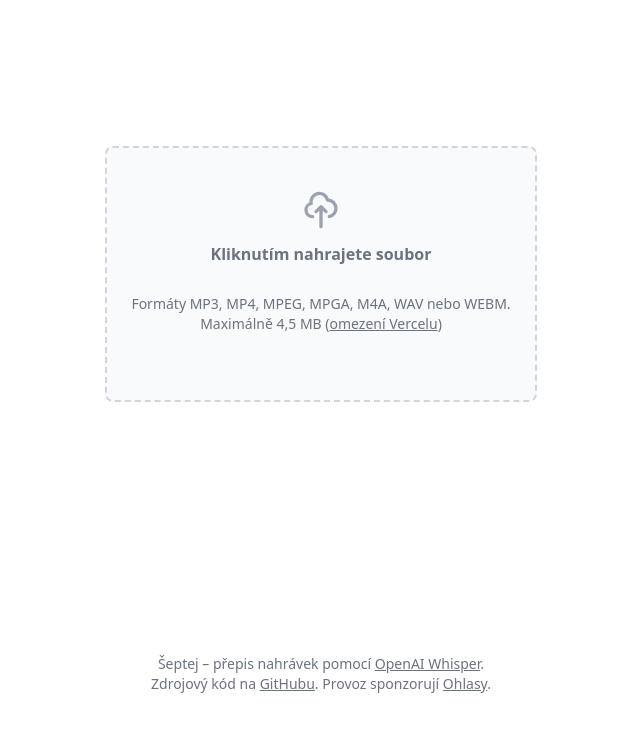
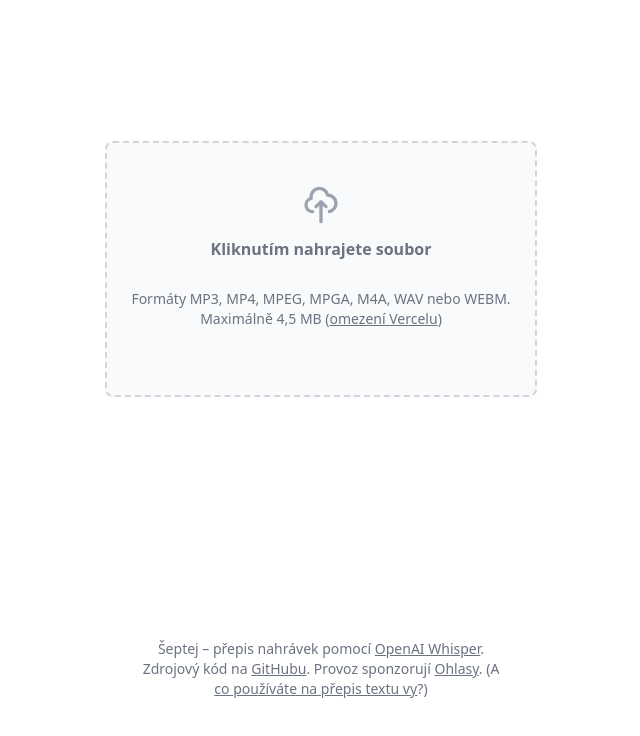
Before and after one commit to Ohlasy/septej, a Next.js app: page / in a window 1280 px wide. Shown: the top 736 px of the page, without its empty margins (319-959 px from the left). Built offline with nearby package versions, Linux system fonts and the light colour scheme.

Commit message:
Add discussion link

```diff
--- a/app/page.tsx
+++ b/app/page.tsx
@@ -126,7 +126,14 @@ const Footer = () => (
     <a href="https://ohlasy.info" className="underline">
       Ohlasy
     </a>
-    .
+    . (A{" "}
+    <a
+      href="https://novinari.social/t/co-pouzivate-na-prepis-textu/19"
+      className="underline"
+    >
+      co používáte na přepis textu vy
+    </a>
+    ?)
   </p>
 );
 
```
